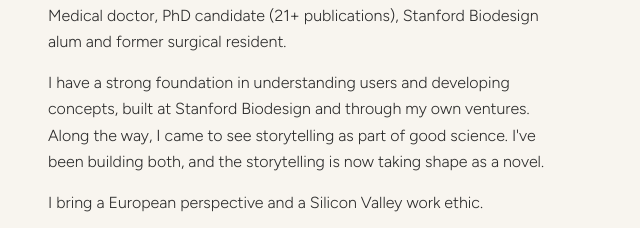
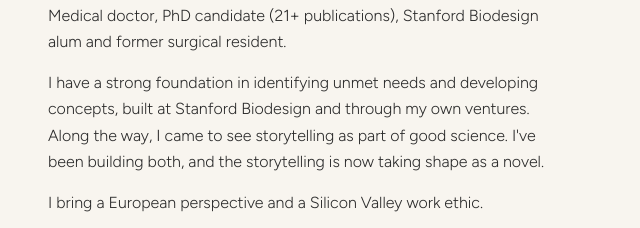
Before and after one commit to ranikronenberger-ai/RANIKRONENBERGER, a plain HTML site: page index.html in a window 1280 px wide. Shown: the part 314-542 px from the top of the page, 0-640 px from the left. Drawn offline with Linux system fonts and the light colour scheme.

Commit message:
Bio: identifying unmet needs
Co-Authored-By: Claude Opus 5.5 <noreply@anthropic.com>

```diff
--- a/index.html
+++ b/index.html
@@ -308,7 +308,7 @@
         <div class="intro">
           <p>A high-agency creative in the body of an academic. Rigorous in my work, spirited in life.</p>
           <p class="tight">Medical doctor, PhD candidate (21+ publications), Stanford Biodesign alum and former surgical resident.</p>
-          <p>I have a strong foundation in understanding users and developing concepts, built at Stanford Biodesign and through my own ventures. Along the way, I came to see storytelling as part of good science. I've been building both, and the storytelling is now taking shape as a novel.</p>
+          <p>I have a strong foundation in identifying unmet needs and developing concepts, built at Stanford Biodesign and through my own ventures. Along the way, I came to see storytelling as part of good science. I've been building both, and the storytelling is now taking shape as a novel.</p>
           <p>I bring a European perspective and a Silicon Valley work ethic.</p>
           <p>What I care about: making a change for women in the world and using my creative vision for real impact. And maximizing shareholder value, of course (if you hire me).</p>
           <p>Off the clock, I'm the least cool person in the snowboard park.</p>
```
